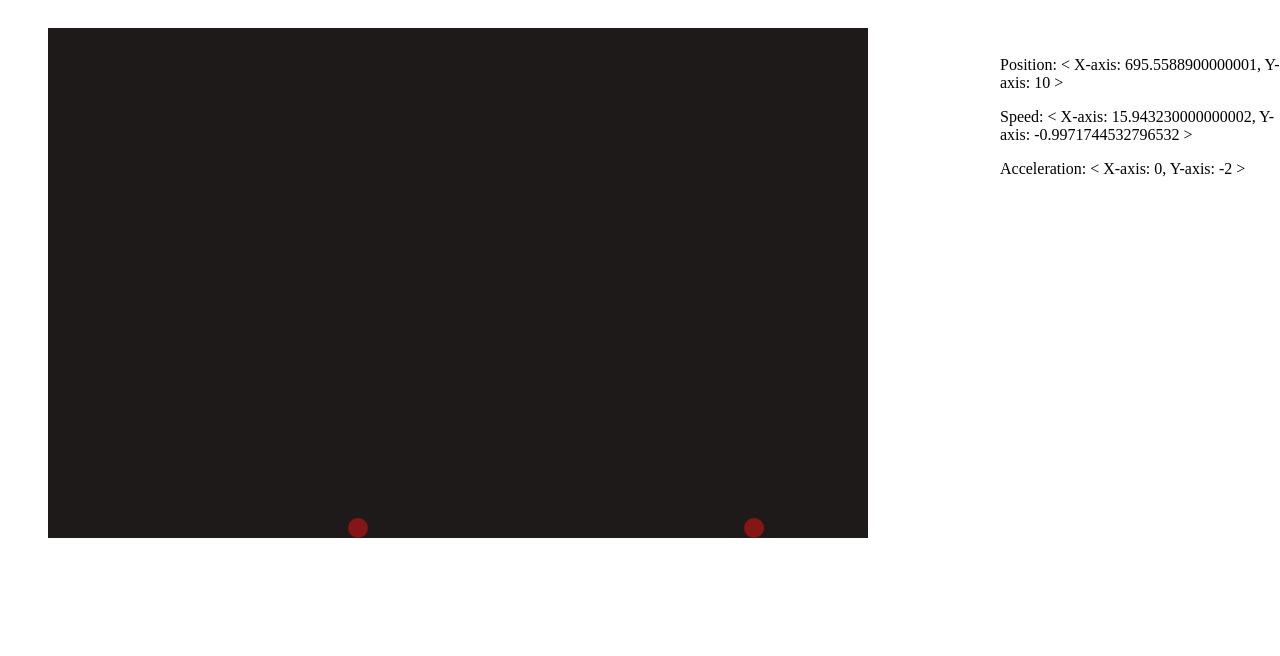
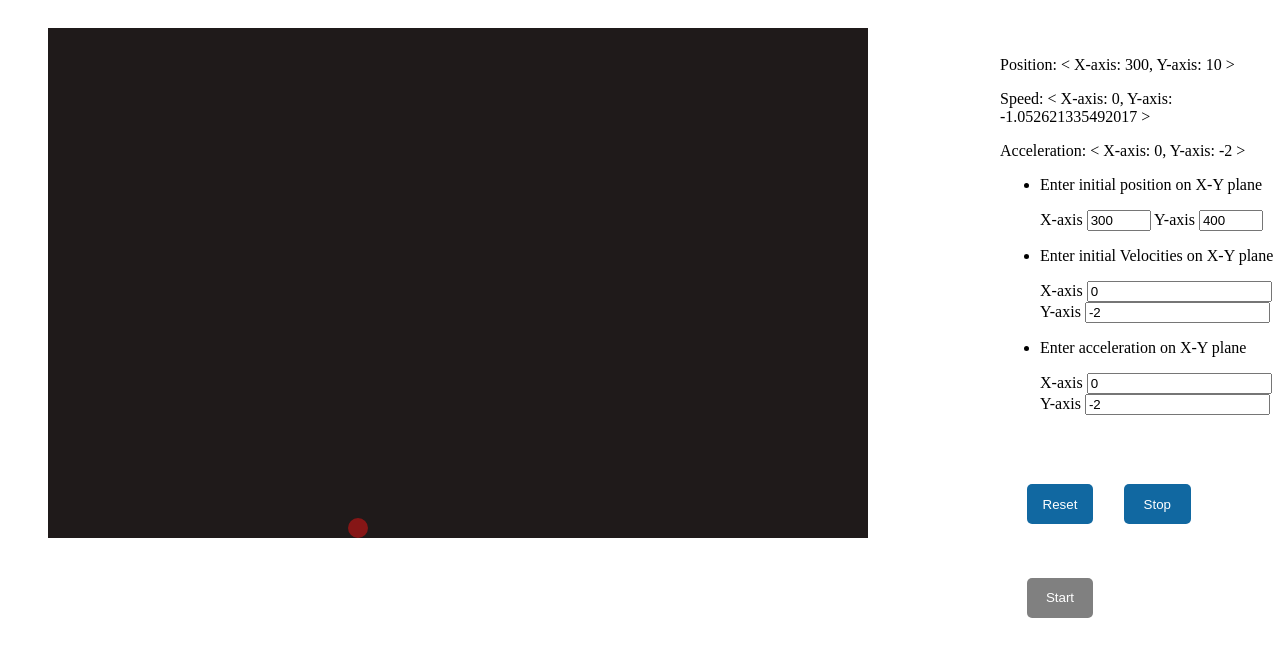
Before and after one commit to muditbisht/BallInABox, a plain HTML site: page index.html in a window 1280 px wide. Drawn offline with Linux system fonts and the light colour scheme.

Commit message:
Added functionality to change values and attributes of setup

```diff
--- /dev/null
+++ b/formSubmit.js
@@ -0,0 +1,40 @@
+function formSubmit() {
+    console.log(event);
+    event.preventDefault();
+    let [posX, posY] = [document.getElementById("in-posX").value, document.getElementById("in-posY").value];
+    let [velX, velY] = [document.getElementById("in-velX").value, document.getElementById("in-velY").value];
+    let [accX, accY] = [document.getElementById("in-accX").value, document.getElementById("in-accY").value];
+    ball.setData(posX, posY, velX, velY, accX, accY);
+    console.log(posX, posY, velX, velY, accX, accY);
+    console.log(ball);
+    document.getElementById("stop").removeAttribute("disabled");
+    document.getElementById("start").setAttribute("disabled", true);
+}
+
+function setInputValues(ball) {
+    document.getElementById("in-posX").value = ball.x;
+    document.getElementById("in-posY").value = ball.y;
+    document.getElementById("in-velX").value = ball.dx;
+    document.getElementById("in-velY").value = ball.dy;
+    document.getElementById("in-accX").value = ball.ax;
+    document.getElementById("in-accY").value = ball.ay;
+}
+
+function stopCycle() {
+    clearInterval(intervalID);
+    intervalID = null;
+    document.getElementById("stop").setAttribute("disabled", true);
+    document.getElementById("start").removeAttribute("disabled");
+}
+
+function startCycle() {
+    console.log(intervalID);
+    if (intervalID === null) {
+        intervalID = setInterval(() => {
+            ball.move();
+            ball.render();
+        }, 20);
+        document.getElementById("stop").removeAttribute("disabled");
+        document.getElementById("start").setAttribute("disabled", true);
+    }
+}
--- a/index.html
+++ b/index.html
@@ -6,6 +6,7 @@
     <meta name="viewport" content="width=device-width, initial-scale=1.0">
     <title>Falling ball </title>
     <link rel="stylesheet" href="style.css">
+    <script src="./formSubmit.js"></script>
 </head>
 
 <body>
@@ -16,6 +17,35 @@
         <p>Position: &lt; X-axis: <span id="posX"></span>&comma; Y-axis: <span id="posY"></span> &gt;</p>
         <p>Speed: &lt; X-axis: <span id="speedX"></span>&comma; Y-axis: <span id="speedY"></span> &gt;</p>
         <p>Acceleration: &lt; X-axis: <span id="accX"></span>&comma; Y-axis: <span id="accY"></span> &gt;</p>
+        <form action="#" onsubmit="formSubmit();">
+            <ul>
+                <li>
+                    <p>Enter initial position on X-Y plane </p>
+                    <label for="posX">X-axis</label>
+                    <input type="number" name="posX" id="in-posX" max="800" min="0" />
+                    <label for="posY">Y-axis</label>
+                    <input type="number" name="posY" id="in-posY" max="500" min="0" />
+                </li>
+                <li>
+                    <p>Enter initial Velocities on X-Y plane </p>
+                    <label for="velX">X-axis</label>
+                    <input type="number" name="velX" id="in-velX">
+                    <label for="velY">Y-axis</label>
+                    <input type="number" name="velY" id="in-velY">
+                </li>
+                <li>
+                    <p>Enter acceleration on X-Y plane </p>
+                    <label for="accX">X-axis</label>
+                    <input type="number" name="accX" id="in-accX">
+                    <label for="accY">Y-axis</label>
+                    <input type="number" name="accY" id="in-accY">
+                </li>
+            </ul>
+            <button type="submit">Reset</button>
+            <button id="stop" onclick="stopCycle();" type="button">Stop</button>
+            <button id="start" onclick="startCycle();" type="button" disabled>Start</button>
+
+        </form>
     </div>
     <script src="script.js"></script>
 </body>
--- a/script.js
+++ b/script.js
@@ -1,8 +1,10 @@
 const ballExample = document.getElementsByClassName("ball")[0];
 const screenWidth = 800;
 const screenHeight = 500;
+let intervalID = null;
+
 class Ball {
-    constructor(posX, posY, initVelX, initVelY, accX, accY, size = 5) {
+    constructor(posX, posY, initVelX, initVelY, accX, accY, size = 10) {
         this.x = posX;
         this.y = posY;
         this.dx = initVelX;
@@ -13,6 +15,21 @@ class Ball {
         this.element = ballExample.cloneNode();
         this.element.style.borderWidth = `${this.size}px`;
         document.getElementById("screen").appendChild(this.element);
+    }
+    setData(posX, posY, initVelX, initVelY, accX, accY, size = 5) {
+        clearInterval(intervalID);
+        intervalID = null;
+        this.x = parseInt(posX);
+        this.y = parseInt(posY);
+        this.dx = parseInt(initVelX);
+        this.dy = parseInt(initVelY);
+        this.ax = parseInt(accX);
+        this.ay = parseInt(accY);
+        this.size = parseInt(size);
+        intervalID = setInterval(() => {
+            this.move();
+            this.render();
+        }, 20);
     }
     render() {
         this.element.style.top = `${screenHeight - this.y}px`;
@@ -42,11 +59,9 @@ class Ball {
 };
 
 // Ball(positionX,  positionY, velocityX, velocityY, accelerationX, accelerationY)
-const ball1 = new Ball(300, 400, 0, -2, 0, -2, 10);
-const ball2 = new Ball(100, 200, 30, 50, 0, -2, 10);
-setInterval(() => {
-    ball1.move();
-    ball1.render();
-    ball2.move();
-    ball2.render();
+const ball = new Ball(300, 400, 0, -2, 0, -2, 10);
+setInputValues(ball);
+intervalID = setInterval(() => {
+    ball.move();
+    ball.render();
 }, 20);
--- a/style.css
+++ b/style.css
@@ -23,3 +23,20 @@ body {}
     left: 1000px;
     top: 40px;
 }
+
+button {
+    background-color: rgb(17, 104, 161);
+    color: white;
+    height: 3em;
+    min-width: 5em;
+    border-radius: 5px;
+    border-width: 0;
+    margin-left: 2em;
+    margin-top: 4em;
+    cursor: pointer;
+}
+
+button:disabled {
+    background-color: gray;
+    cursor: not-allowed;
+}
```
Also changed, not shown: 1 other file.
